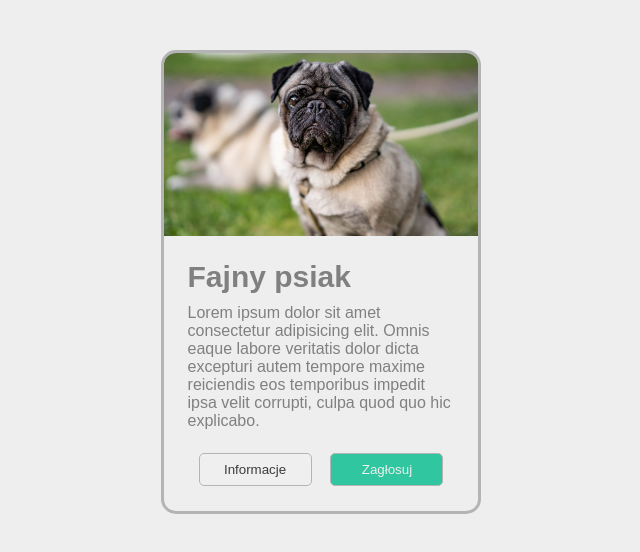
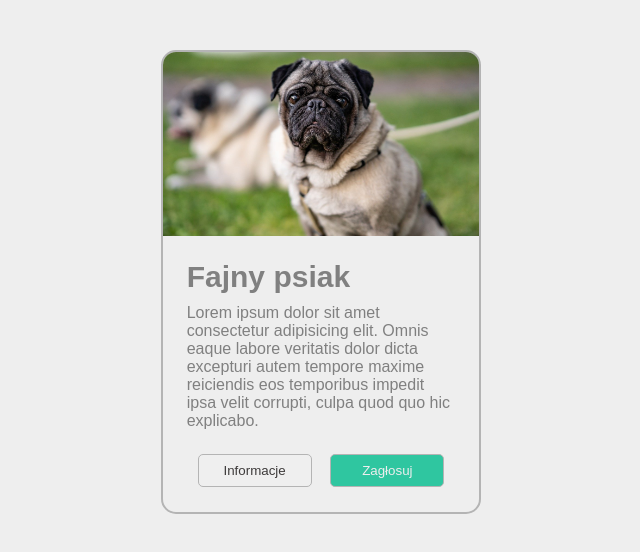
Before and after one commit to p1oter/bem_test, a plain HTML site: page index.html in a window 1280 px wide. Shown: the whole page, without its empty margins (319-959 px from the left). Drawn offline with Linux system fonts and the light colour scheme.

Commit message:
card border changed to 2px and cursor pointer added on buttons

```diff
--- a/sass/style.scss
+++ b/sass/style.scss
@@ -22,7 +22,7 @@ body {
 	width: 320px;
 	// height: 400px;
 	border-radius: 15px;
-	border: 3px solid $border-c;
+	border: 2px solid $border-c;
 	overflow: hidden;
 	&__img {
 		height: 40%;
@@ -55,6 +55,7 @@ body {
 		border: 1px solid $border-c;
 		border-radius: 5px;
 		color: rgb(61, 58, 58);
+		cursor: pointer;
 		&::first-letter {
 			text-transform: uppercase;
 		}
```
Also changed, not shown: css/style.css, 1 other file.
